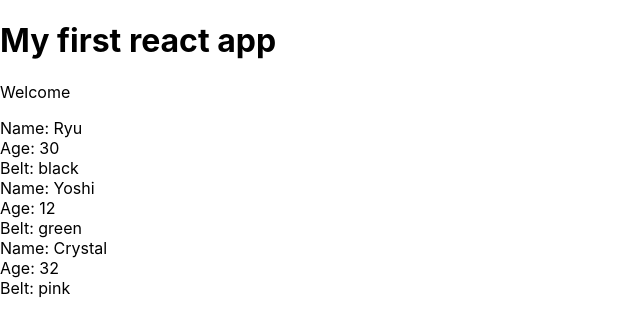
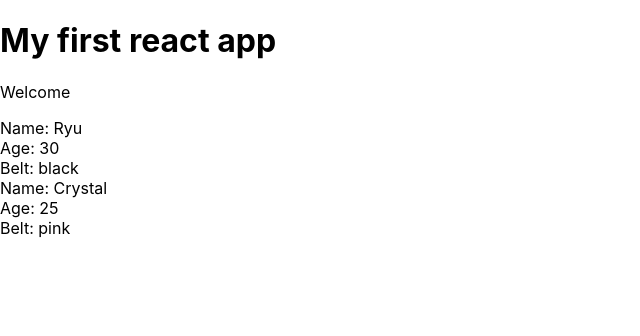
Before and after one commit to arifikhsan/react-create, a React (Create React App) app: page / in a window 1280 px wide. Shown: the top 336 px of the page, without its empty margins (0-640 px from the left). Built offline with nearby package versions, Linux system fonts and the light colour scheme.

Commit message:
conditional output

```diff
--- a/src/App.js
+++ b/src/App.js
@@ -6,7 +6,7 @@ class App extends Component {
     ninjas: [
       { name: "Ryu", age: 30, belt: "black", id: 1 },
       { name: "Yoshi", age: 12, belt: "green", id: 2 },
-      { name: "Crystal", age: 32, belt: "pink", id: 3 },
+      { name: "Crystal", age: 25, belt: "pink", id: 3 },
     ],
   };
 
--- a/src/Ninjas.js
+++ b/src/Ninjas.js
@@ -1,18 +1,43 @@
 import React from "react";
 
 const Ninjas = ({ ninjas }) => {
+  // const ninjaList = ninjas.map((ninja) => {
+  //   if (ninja.age > 20) {
+  //     return (
+  //       <div className="ninja" key={ninja.id}>
+  //         <div>Name: {ninja.name}</div>
+  //         <div>Age: {ninja.age}</div>
+  //         <div>Belt: {ninja.belt}</div>
+  //       </div>
+  //     );
+  //   } else {
+  //     return null;
+  //   }
+  // });
 
-  const ninjaList = ninjas.map((ninja) => {
+  // const ninjaList = ninjas.map((ninja) => {
+  //   return ninja.age > 20 ? (
+  //     <div className="ninja" key={ninja.id}>
+  //       <div>Name: {ninja.name}</div>
+  //       <div>Age: {ninja.age}</div>
+  //       <div>Belt: {ninja.belt}</div>
+  //     </div>
+  //   ) : null;
+  // });
+
   return (
+    <div className="ninja-list">
+      {ninjas.map((ninja) => {
+        return ninja.age > 20 ? (
           <div className="ninja" key={ninja.id}>
             <div>Name: {ninja.name}</div>
             <div>Age: {ninja.age}</div>
             <div>Belt: {ninja.belt}</div>
           </div>
+        ) : null;
+      })}
+    </div>
   );
-  });
-
-  return <div className="ninja-list">{ninjaList}</div>;
 };
 
 export default Ninjas;
```
Lines whose indentation alone changed are shown as unchanged.
